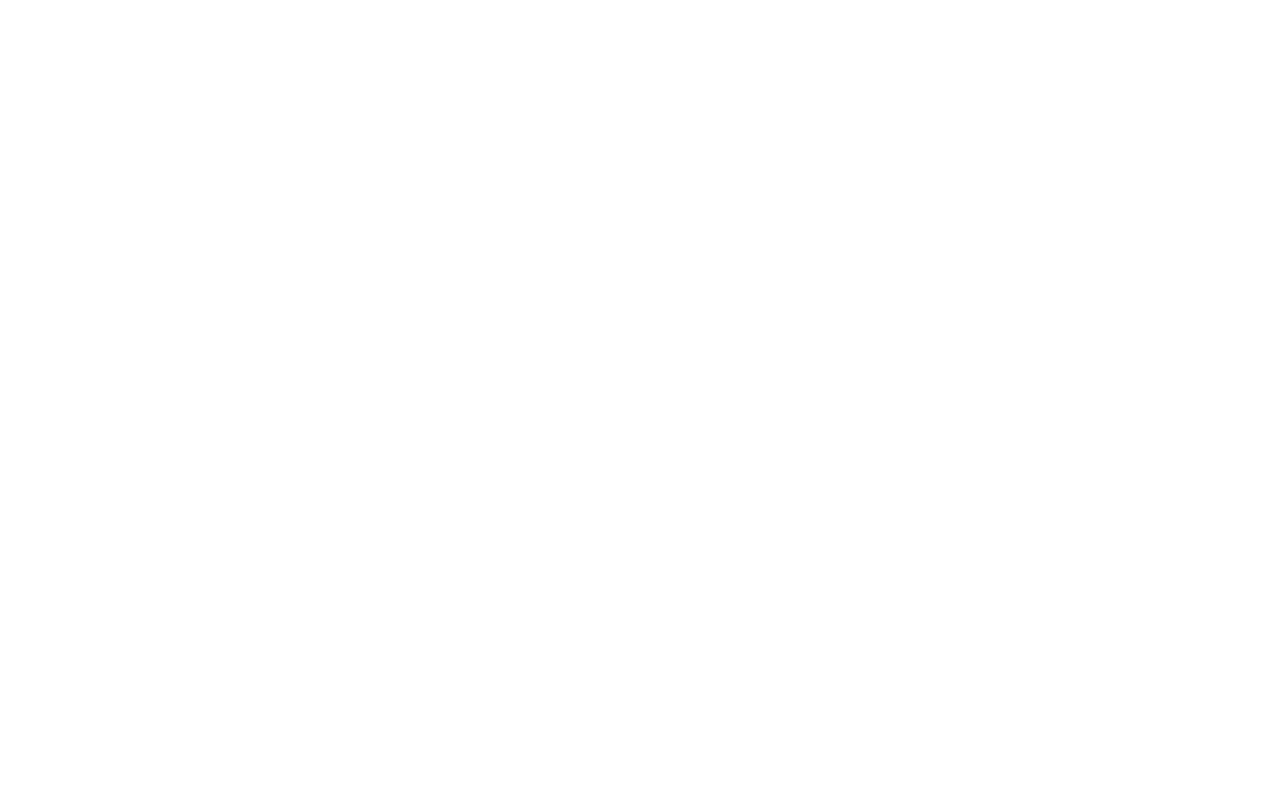
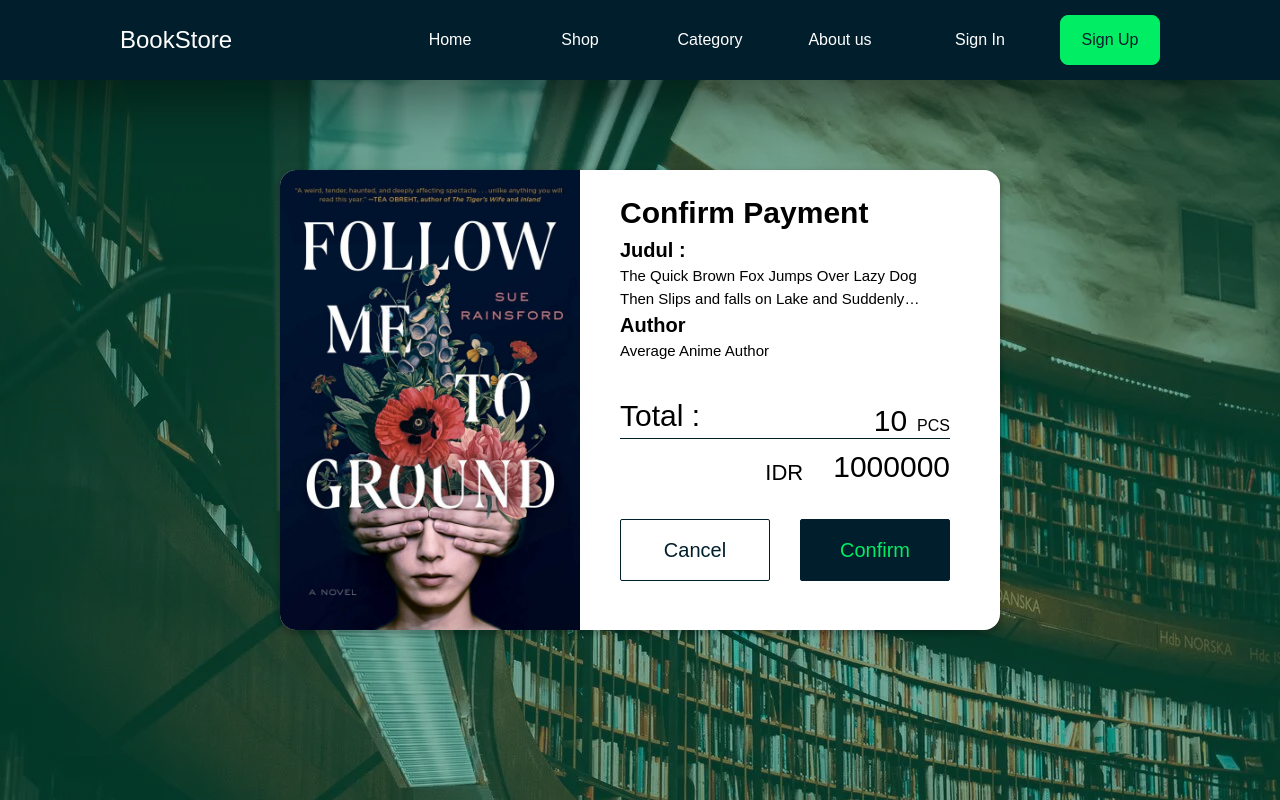
Before and after one commit to ahmadsultani/bookstore, a Next.js app: page /Checkout in a window 1280 px wide. Built offline with nearby package versions, Linux system fonts and the light colour scheme.

Commit message:
update Checkout

```diff
--- a/pages/Checkout.tsx
+++ b/pages/Checkout.tsx
@@ -1,15 +1,89 @@
-import React from 'react';
-import Head from 'next/head';
+import React from "react";
+import Head from "next/head";
+import Link from "next/link";
+import Image from "next/image";
+import Navbar from "@/components/organisms/Navbar";
 
-export default function Checkout() {
+export default function checkout() {
+	const shadow = "shadow-[0_3px_5px_2px_rgba(0,0,0,0.2)]";
+	const labelStyle = "text-[20px] font-bold";
+  const totalPrice = 1000000
+	const contentStyle = "line-clamp-2 overflow-ellipsis text-[15px] max-w-[300px]";
+  const buttonSizing ="rounded-sm border-primary duration-[200ms] border-solid border-[1px] w-[150px] py-[15px] flex justify-center items-center text-[20px]"
+
 	return (
-    <div>
+		<>
 			<Head>
 				<title>Checkout</title>
 				<meta name="description" content="Generated by create next app" />
 			</Head>
+			<Navbar onLanding={false} />
+			<div className="top-0 left-0 flex overflow-hidden justify-center items-center">
+				<div className="z-0 object-cover bg-darkgreen absolute top-0 h-full overflow-hidden">
+					<Image
+						src={"/assets/images/Library.webp"}
+						alt=""
+						width={4000}
+						height={4000}
+						className="opacity-50 object-right-bottom "
+					/>
+				</div>
 
+				<div className={`flex z-10 h-screen top-0 absolute items-center justify-center `}>
+					<section
+						className={` bg-white ${shadow} flex rounded-[1rem] gap-[20px] overflow-hidden`}
+					>
+						{/*images */}
+						<div>
+							<Image
+								src={"/assets/images/TestPic.jpg"}
+								alt={""}
+								width={400}
+								height={400}
+								className="aspect-auto w-[300px] "
+							/>
+						</div>
+						<aside className="">
+							<div className="flex flex-col py-[20px] pl-[20px] gap-[30px] pr-[50px] w-[400px]">
+								<section className="flex flex-col">
+									<h1 className=" font-bold text-[30px]">Confirm Payment</h1>
+									<div>
+										<h1 className={`${labelStyle}`}>Judul :</h1>
+										<h2 className={`${contentStyle}`}>
+											The Quick Brown Fox Jumps Over Lazy Dog Then Slips and
+											falls on Lake and Suddenly Reincarnated As a Powerful
+											Gumiho in another world. and also has a harem
+										</h2>
+									</div>
+									<div>
+										<h1 className={`${labelStyle}`}>Author</h1>
+										<h2 className={`${contentStyle}`}>Average Anime Author</h2>
+									</div>
+								</section>
+								<section className="flex flex-col gap-[5px] ">
+									<div className="flex items-end justify-between border-b-[1px] border-primary">
+										<h1 className="text-[30px]">Total :</h1>
+										<div className="flex items-end gap-[10px]">
+											<h1 className="text-[30px] -mb-[5px]">10</h1>
+                      <p className="text[15px]">PCS</p>
+										</div>
+									</div>
+                  <div className="flex justify-end gap-[30px] items-end overflow-hidden">
+                    <h1 className=" text-[22px]">IDR</h1>
+                    <h1 className=" text-[30px] bg-white flex" >{totalPrice}</h1>
 
                   </div>
-  )
+								</section>
+
+                <section className="flex justify-between">
+                  <button className={`${buttonSizing} text-primary  bg-transparent hover:bg-darkgreen hover:bg-opacity-40`}>Cancel</button>
+                  <button className={`${buttonSizing} bg-primary text-green hover:border-[#115542] hover:bg-[#115542]`}>Confirm</button>
+                </section>
+							</div>
+						</aside>
+					</section>
+				</div>
+			</div>
+		</>
+	);
 }
```
Lines whose indentation alone changed are shown as unchanged.
